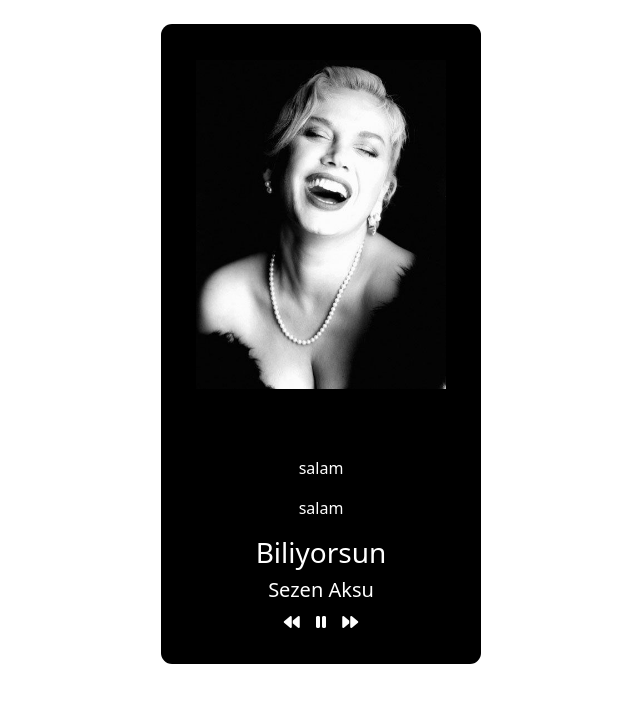
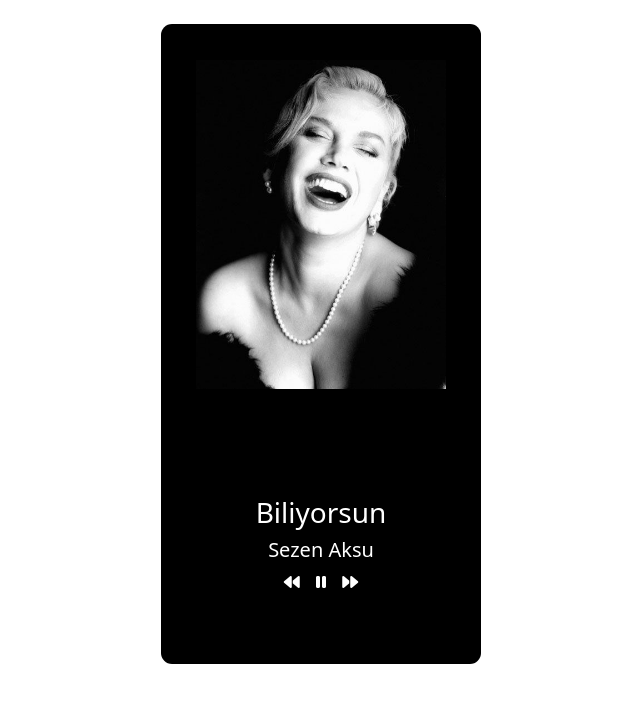
Before and after one commit to gulshanmammadova/MusicPalyer-JS-Jquery, a plain HTML site: page Music Player/index.html in a window 1280 px wide. Shown: the whole page, without its empty margins (319-959 px from the left). Drawn offline with nearby package versions, Linux system fonts and the light colour scheme.

Commit message:
Update index.html

```diff
--- a/Music Player/index.html
+++ b/Music Player/index.html
@@ -17,8 +17,7 @@
             <div class="music-img" class="mx-auto"><img src="images/sezenaksu.jpg" alt=""></div>
             <div class="music-info">
                 <div class="info">
-                    <p>salam</p>
-                    <p>salam</p>
+
 
 
                     <h3>Biliyorsun</h3>
```
